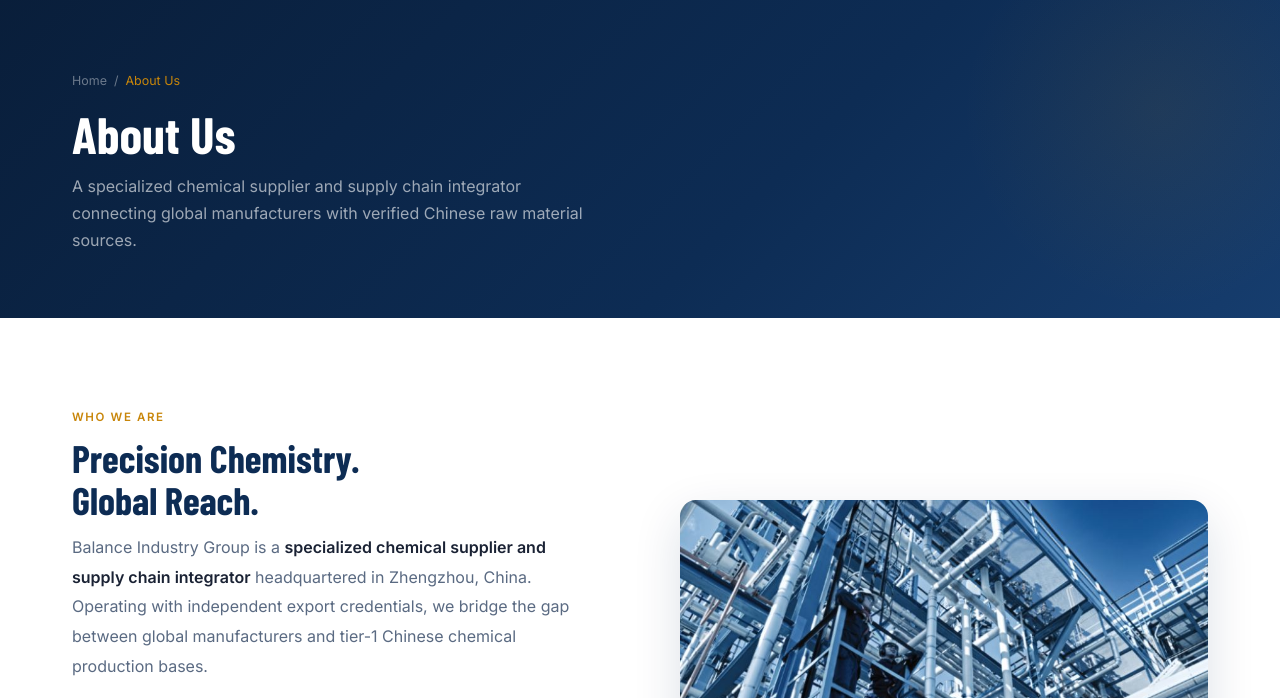
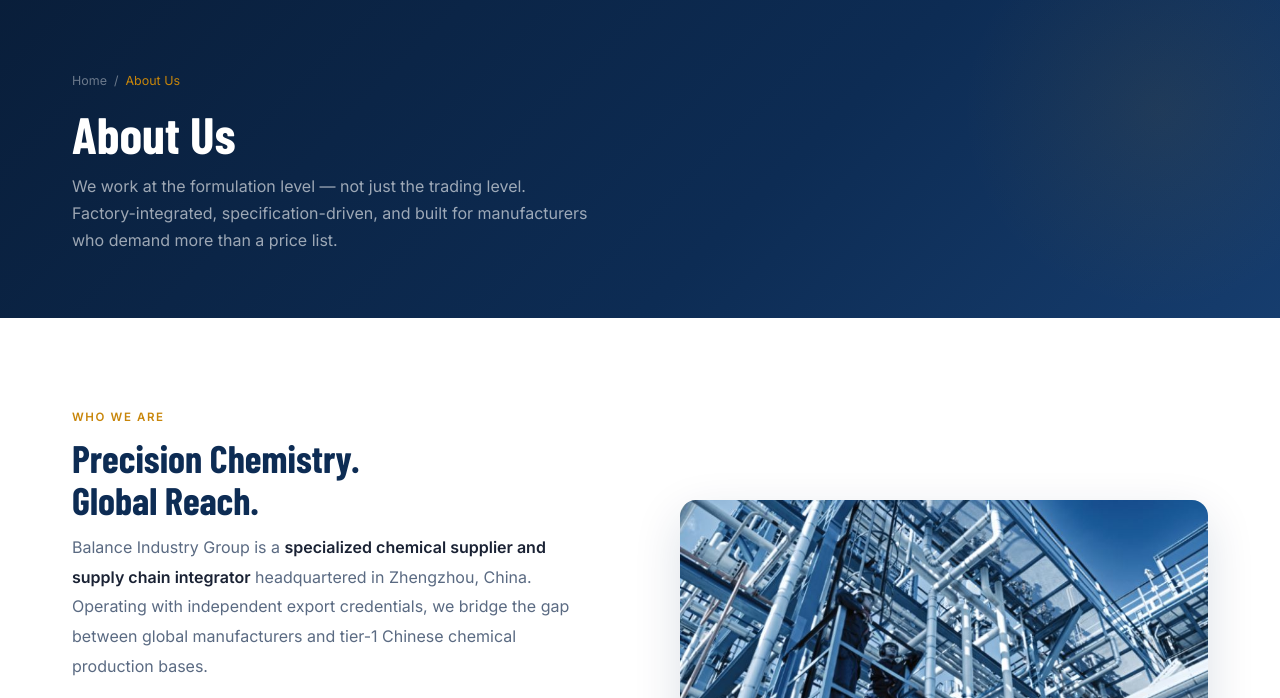
Before and after one commit to woyuwoyujia/balanceindustrygrp, a plain HTML site: page about.html in a window 1280 px wide. Shown: the part 70-768 px from the top of the page. Drawn offline with nearby package versions, Linux system fonts and the light colour scheme; a web font is replaced by a local one.

Commit message:
Update about.html

```diff
--- a/about.html
+++ b/about.html
@@ -246,7 +246,7 @@
   <div class="page-hero-inner">
     <div class="breadcrumb"><a href="index.html">Home</a> &nbsp;/&nbsp; <span>About Us</span></div>
     <h1 class="page-hero-title">About Us</h1>
-    <p class="page-hero-desc">A specialized chemical supplier and supply chain integrator connecting global manufacturers with verified Chinese raw material sources.</p>
+    <p class="page-hero-desc">We work at the formulation level — not just the trading level. Factory-integrated, specification-driven, and built for manufacturers who demand more than a price list.</p>
   </div>
 </section>
 
```
